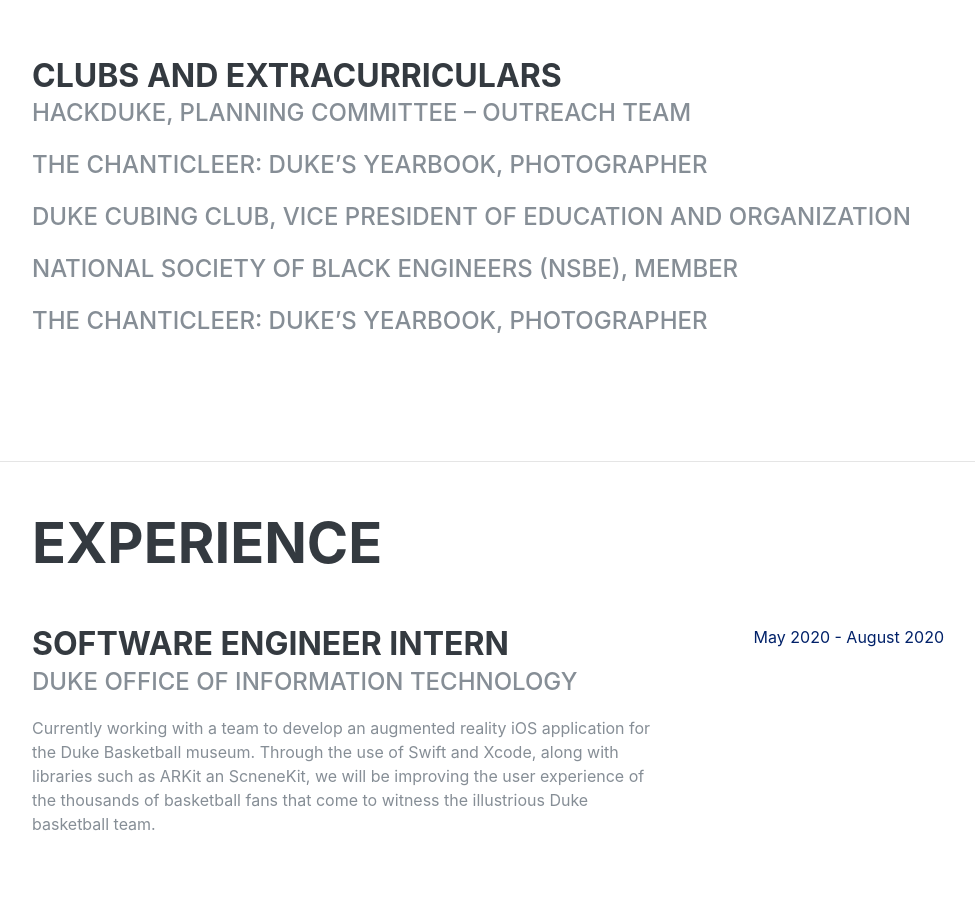
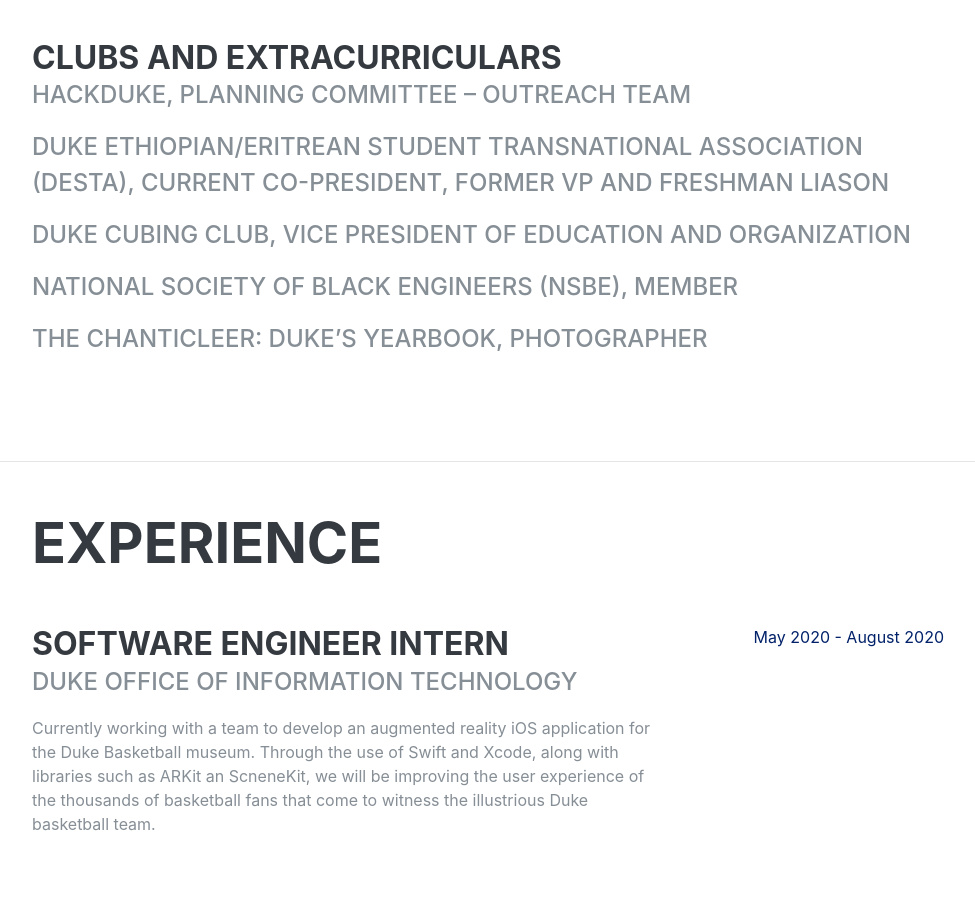
Before and after one commit to calebgetahun/portfolio-app, a React (Create React App) app: page / in a window 1280 px wide. Shown: the part 1140-2044 px from the top of the page, without its empty margins (288-1263 px from the left). Built offline with nearby package versions, Linux system fonts and the light colour scheme; a web font is replaced by a local one.

Commit message:
fixed duplicate on club experiences

```diff
--- a/src/Components/Education.js
+++ b/src/Components/Education.js
@@ -29,7 +29,7 @@
           <div>
             <h3 className="mb-0"> Clubs and Extracurriculars</h3>
             <div className="subheading mb-3">{"HackDuke, Planning Committee – Outreach Team"}</div>
-            <div className="subheading mb-3">{"The Chanticleer: Duke’s Yearbook, Photographer"}</div>
+            <div className="subheading mb-3">{"Duke Ethiopian/Eritrean Student Transnational Association (DESTA), current Co-President, former VP and Freshman Liason"}</div>
             <div className="subheading mb-3">{"Duke Cubing Club, Vice President of Education and Organization"}</div>
             <div className="subheading mb-3">{"National Society of Black Engineers (NSBE), Member"}</div>
             <div className="subheading mb-3">{"The Chanticleer: Duke’s Yearbook, Photographer"}</div>
--- a/src/Components/Skills.js
+++ b/src/Components/Skills.js
@@ -1,4 +1,7 @@
 import React, { Component } from 'react';
+import { FontAwesomeIcon } from '@fortawesome/react-fontawesome';
+import { faGit, faHtml5, faCss3, faSwift, faMatlab, faFlask, faPytorch } from "@fortawesome/free-brands-svg-icons";
+import {faPython, faJava, faC, faJavascript} from '@fortawesome/free-solid-svg-icons';
 
 class Skills extends Component {
   constructor(props) {
```
Also changed, not shown: 2 other files (tests, documents, lock files or other folders).
